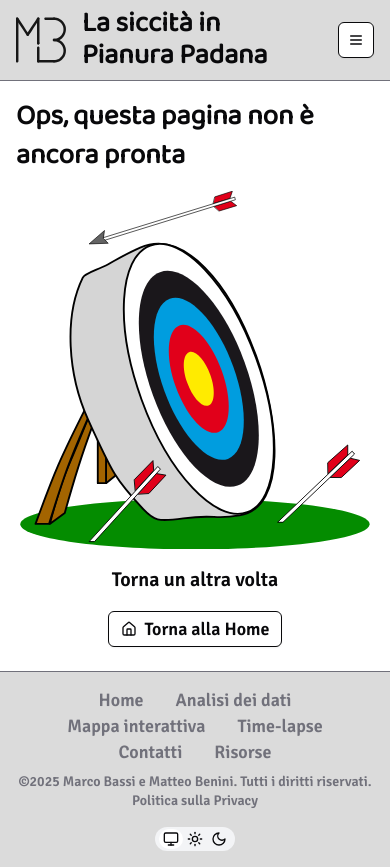
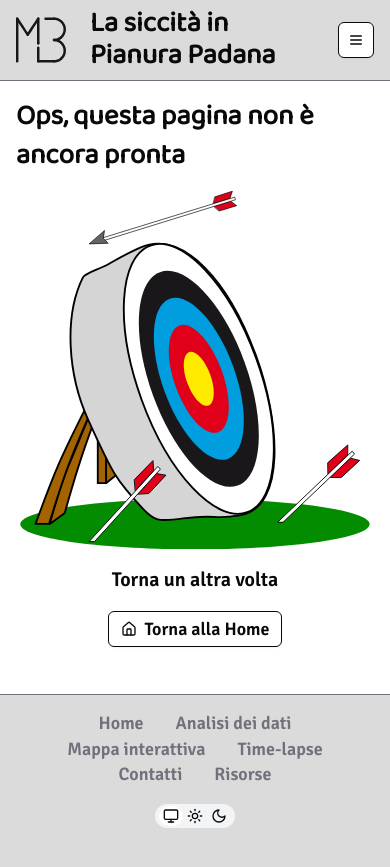
Before and after one commit to mavgrik/edu-mb, a Next.js app: page /contatti in a window 390 px wide. After the commit the page ends 844 px from the top, so only its background shows below. Built offline with nearby package versions, Linux system fonts and the light colour scheme.

Commit message:
refactor: clean up CSS imports and improve footer and navbar components

```diff
--- a/app/globals.css
+++ b/app/globals.css
@@ -1,5 +1,5 @@
 @import 'tailwindcss';
-@import "tw-animate-css";
+@import 'tw-animate-css';
 
 @custom-variant dark (&:is(.dark *));
 
@@ -49,10 +49,7 @@
   --text-xl: 1.75rem;
   --font-title: var(--baloo);
   --font-body: var(--signika);
-  --breakpoint-2xs: 360px;
-  --breakpoint-xs: 380px;
-  --breakpoint-3xl: 2080px;
-  --breakpoint-4xl: 2360px;
+  --breakpoint-ftl: 885px;
 }
 
 :root {
@@ -127,14 +124,26 @@
 @layer base {
   /* Apply background and text color to the body */
   body {
-    @apply bg-card text-foreground scroll-smooth border-border flex min-h-screen flex-col;
+    @apply bg-card text-foreground border-border flex min-h-screen flex-col scroll-smooth;
   }
   /* Apply text to title elements */
-  h1, h2, h3, h4, h5, h6 {
-    @apply font-semibold text-xl antialiased font-title;
+  h1,
+  h2,
+  h3,
+  h4,
+  h5,
+  h6 {
+    @apply font-title text-xl font-semibold antialiased;
   }
   /* Apply text to all text elements */
-  p, a, span, label, input, textarea, select, button {
-    @apply font-normal text-mm antialiased font-body;
+  p,
+  a,
+  span,
+  label,
+  input,
+  textarea,
+  select,
+  button {
+    @apply text-mm font-body font-normal antialiased;
   }
 }
--- a/app/policies/page.tsx
+++ /dev/null
@@ -1,22 +0,0 @@
-import { Home } from 'lucide-react';
-import Image from 'next/image';
-import Link from 'next/link';
-import { Button } from '@/components/ui/button';
-
-//TODO: Make the page
-
-export default function NotFound() {
-  return (
-    <div className="flex flex-col items-center justify-start space-y-4">
-      <h2>Ops, questa pagina non è ancora pronta</h2>
-      <Image src="/miss.svg" alt="Bersaglio mancato" width={512} height={512} />
-      <p>Torna un altra volta</p>
-      <Button asChild variant="outline">
-        <Link href="/">
-          <Home />
-          Torna alla Home
-        </Link>
-      </Button>
-    </div>
-  );
-}
--- a/components/footer.tsx
+++ b/components/footer.tsx
@@ -1,30 +1,41 @@
 'use client';
 
-import { SiFacebook, SiInstagram, SiWhatsapp } from '@icons-pack/react-simple-icons';
-import { Mail, Phone } from 'lucide-react';
 import Link from 'next/link';
 import { ThemeToggle } from '@/components/theme-toggle';
 import { Separator } from '@/components/ui/separator';
-
-//TODO: Change links / Items
+import { useEffect, useState } from 'react';
+import { useTheme } from 'next-themes';
+import Logo_dark from '@/public/logo_dark.svg';
+import Logo_light from '@/public/logo_light.svg';
+import Image from 'next/image';
 
 export function Footer() {
+  const { theme, resolvedTheme } = useTheme();
+  const [mounted, setMounted] = useState(false);
+
+  useEffect(() => {
+    setMounted(true);
+  }, []);
+
+  const currentTheme = mounted ? (theme === 'system' ? resolvedTheme : theme) : 'light';
+
   return (
     <footer className="mt-auto">
       <Separator className="bg-muted-foreground mt-6" />
       <div className="bg-card px-4 pb-4 sm:px-6 md:px-8 lg:px-12 xl:px-24">
-        <div className="flex flex-col items-center justify-between space-y-4 pt-4 md:flex-row md:space-y-0">
+        <div className="flex flex-col items-center justify-between space-y-4 pt-4 ftl:flex-row ftl:space-y-0">
           <div className="text-muted-foreground flex flex-wrap items-center justify-center">
-            <Link href="/" className="hover:text-primary px-4 text-sm md:pl-0 lg:pr-6">
+            <Image className="ftl:inline hidden" src={currentTheme === 'dark' ? Logo_dark : Logo_light} alt="MB Logo" width={32} height={32} priority />
+            <Link href="/" className="hover:text-primary px-4 text-sm md:pl-0 lg:pr-6 ftl:ml-6">
               Home
             </Link>
             <Link href="/analisi" className="hover:text-primary px-4 text-sm lg:px-6">
               Analisi dei dati
             </Link>
-            <Link href="/mappe/interrattiva" className="hover:text-primary px-4 text-sm lg:px-6">
+            <Link href="/mappe/interattiva" className="hover:text-primary px-4 text-sm lg:px-6">
               Mappa interattiva
             </Link>
-            <Link href="/mappe/interrattiva" className="hover:text-primary px-4 text-sm lg:px-6">
+            <Link href="/mappe/timelapse" className="hover:text-primary px-4 text-sm lg:px-6">
               Time-lapse
             </Link>
             <Link href="/contatti" className="hover:text-primary px-4 text-sm lg:px-6">
@@ -34,18 +45,6 @@ export function Footer() {
               Risorse
             </Link>
           </div>
-
-        </div>
-        <div className="flex flex-col items-center justify-between space-y-4 pt-2 md:flex-row md:space-y-0">
-          <div className="text-muted-foreground text-center md:text-left">
-            <p className="text-xs">
-              ©{new Date().getFullYear()} Marco Bassi e Matteo Benini. Tutti i diritti riservati.
-              <br className="md:hidden" />
-              <Link href="/policies" className="hover:text-primary text-xs md:ml-4">
-                Politica sulla Privacy
-              </Link>
-            </p>
-          </div>
           <ThemeToggle />
         </div>
       </div>
--- a/components/navbar.tsx
+++ b/components/navbar.tsx
@@ -107,7 +107,7 @@ export function Navbar() {
       <div className="bg-card sticky flex items-center justify-between px-4 py-2 sm:px-6 md:px-8 lg:px-12 xl:px-24">
         <Link href="/" passHref className="flex items-center justify-center space-x-2">
           <Image src={currentTheme === 'dark' ? Logo_dark : Logo_light} alt="MB Logo" width={50} height={50} priority />
-          <p className="font-title pr-6 pl-2 text-xl leading-8 font-bold">La siccità in Pianura Padana</p>
+          <p className="font-title pr-6 pl-4 text-xl leading-8 font-bold">La siccità in Pianura Padana</p>
         </Link>
         <div className="hidden items-center justify-center lg:flex">
           <NavigationMenu>
```
